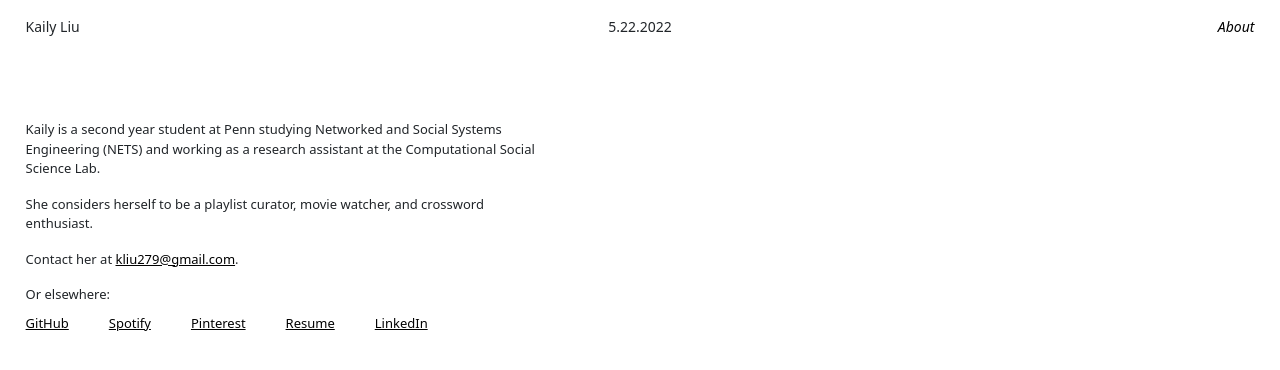
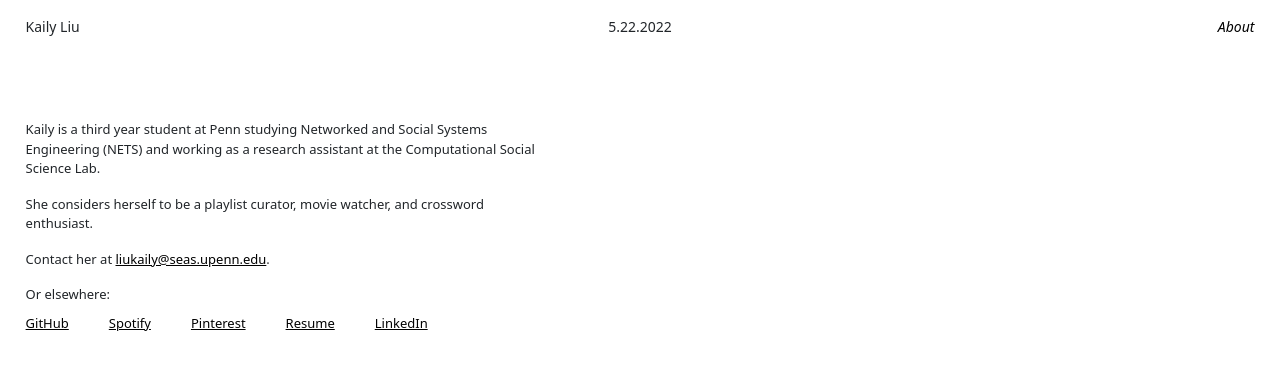
Before and after one commit to kailyl/old-site, a React (Create React App) app in the folder my-app/: page /about in a window 1280 px wide. Shown: the top 370 px of the page. Built offline with nearby package versions, Linux system fonts and the light colour scheme.

Commit message:
update info

```diff
--- a/my-app/src/App.js
+++ b/my-app/src/App.js
@@ -18,6 +18,8 @@ function App() {
 				<Routes>
 					<Route exact path="/"
 						element={<Homepage />} />
+					<Route exact path="/index.html"
+						element={<Homepage />} />
 					<Route exact path="/about"
 						element={<About />} />
 					<Route exact path="/fnar"
--- a/my-app/src/components/About.jsx
+++ b/my-app/src/components/About.jsx
@@ -1,5 +1,6 @@
 import Header from "./Header"
 import "../style/About.css"
+
 
 export default function About() {
     return (
@@ -7,7 +8,7 @@ export default function About() {
             <Header homeItalics="none" aboutItalics="italic"/>
             <div id="info">
                 <p>
-                    Kaily is a second year student at Penn studying Networked and Social Systems
+                    Kaily is a third year student at Penn studying Networked and Social Systems
                     Engineering (NETS) and working as a research assistant at the Computational
                     Social Science Lab.
                 </p>
@@ -15,14 +16,14 @@ export default function About() {
                     She considers herself to be a playlist curator, movie watcher, and crossword enthusiast.
                 </p>
                 <p>
-                    Contact her at <a href="mailto: kliu279@gmail.com" id="email">kliu279@gmail.com</a>.
+                    Contact her at <a href="mailto: liukaily@seas.upenn.edu" id="email">liukaily@seas.upenn.edu</a>.
                 </p>
                 <div id="links">
                     <p id="else">Or elsewhere: {" "}</p>
                     <a href="https://github.com/kailyl" id="link">GitHub</a>
                     <a href="https://open.spotify.com/user/kailyliu" id="link">Spotify</a>
                     <a href="https://www.pinterest.com/kliu279/" id="link">Pinterest</a>
-                    <a href="https://drive.google.com/file/d/1K3XkbdYmXRrEOonSaXiwRtClsWtCY1M0/view" id="link">Resume</a>
+                    <a href="https://drive.google.com/file/d/1rLe1AvWoc7w33e8IVjreod5m-PX6ddVA/view?usp=sharing" id="link">Resume</a>
                     <a href="https://www.linkedin.com/in/kaily-liu/" id="link">LinkedIn</a>
                 </div>
             </div>
```
